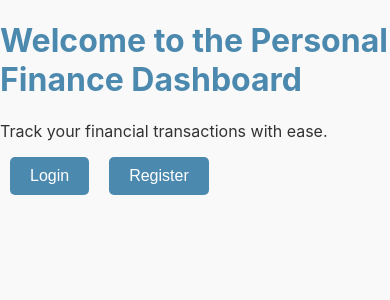
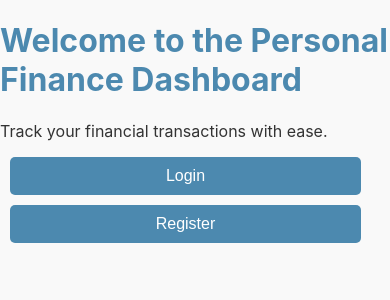
Before and after one commit to simon-gn/fin-e-ance, a React (Create React App) app in the folder client/: page / in a window 390 px wide. Shown: the top 300 px of the page. Built offline with nearby package versions, Linux system fonts and the light colour scheme.

Commit message:
adjusted CSS style to work on mobile screens

```diff
--- a/client/src/components/BarChart.js
+++ b/client/src/components/BarChart.js
@@ -16,7 +16,7 @@ const BarChart = ({ transactions }) => {
       data={data}
       keys={['amount']}
       indexBy='category'
-      margin={{ top: 50, right: 130, bottom: 50, left: 60 }}
+      margin={{ top: 50, right: 20, bottom: 50, left: 30 }}
       padding={0.3}
       valueScale={{ type: 'linear' }}
       indexScale={{ type: 'band', round: true }}
--- a/client/src/index.css
+++ b/client/src/index.css
@@ -13,6 +13,7 @@ body {
     sans-serif;
   -webkit-font-smoothing: antialiased;
   -moz-osx-font-smoothing: grayscale;
+  overflow-x: hidden; /* Prevent horizontal scrolling on mobile */
 }
 
 code {
@@ -25,11 +26,13 @@ h1, h2, h3 {
 }
 
 .dashboard {
+  max-width: 100%;
   background-color: white;
   border-radius: 10px;
   padding: 20px;
   box-shadow: 0 4px 8px rgba(0, 0, 0, 0.1);
   margin-bottom: 20px;
+  overflow-x: auto; /* Add scrolling if necessary */
 }
 
 .dashboard h2 {
@@ -41,6 +44,9 @@ button {
   background-color: var(--main_color);
   color: white;
   border: none;
+  max-width: 100%;
+  width: auto;
+  box-sizing: border-box;
   border-radius: 5px;
   padding: 10px 20px;
   margin-left: 10px;
@@ -86,7 +92,6 @@ table {
   width: 100%;
   border-collapse: collapse;
   margin-top: 20px;
-  border-radius: 5px;
 }
 
 th, td {
@@ -115,12 +120,41 @@ tr:hover {
 }
 
 .chart {
-  width: 120%;
+  width: 100%;
+  max-width: 100%;
   height: 400px;
-  max-width: 1200px;
   margin: 20px auto;
   background-color: white;
   border-radius: 8px;
   padding: 20px;
   box-shadow: 0 2px 4px rgba(0, 0, 0, 0.1);
+  overflow-x: auto;
 }
+
+/* Media Queries for smaller screens */
+@media (max-width: 768px) {
+  .dashboard {
+    padding: 10px;
+  }
+
+  input[type="text"], input[type="number"], select {
+    width: 100%;
+  }
+
+  button {
+    width: 90%;
+    margin-bottom: 10px;
+  }
+
+  .chart {
+    height: 300px;
+  }
+
+  table {
+    font-size: 14px;
+  }
+
+  th, td {
+    padding: 8px;
+  }
+}
```
